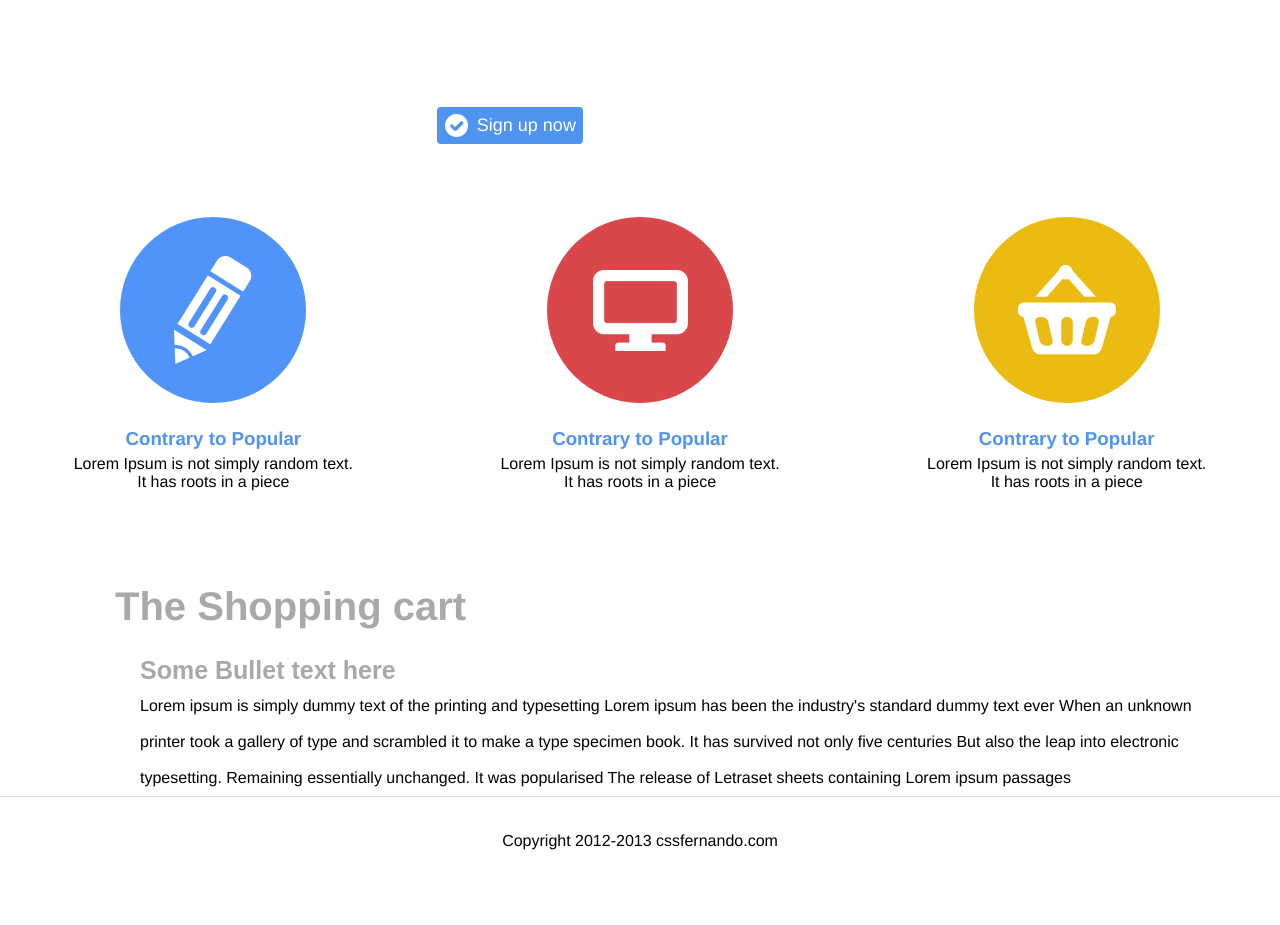
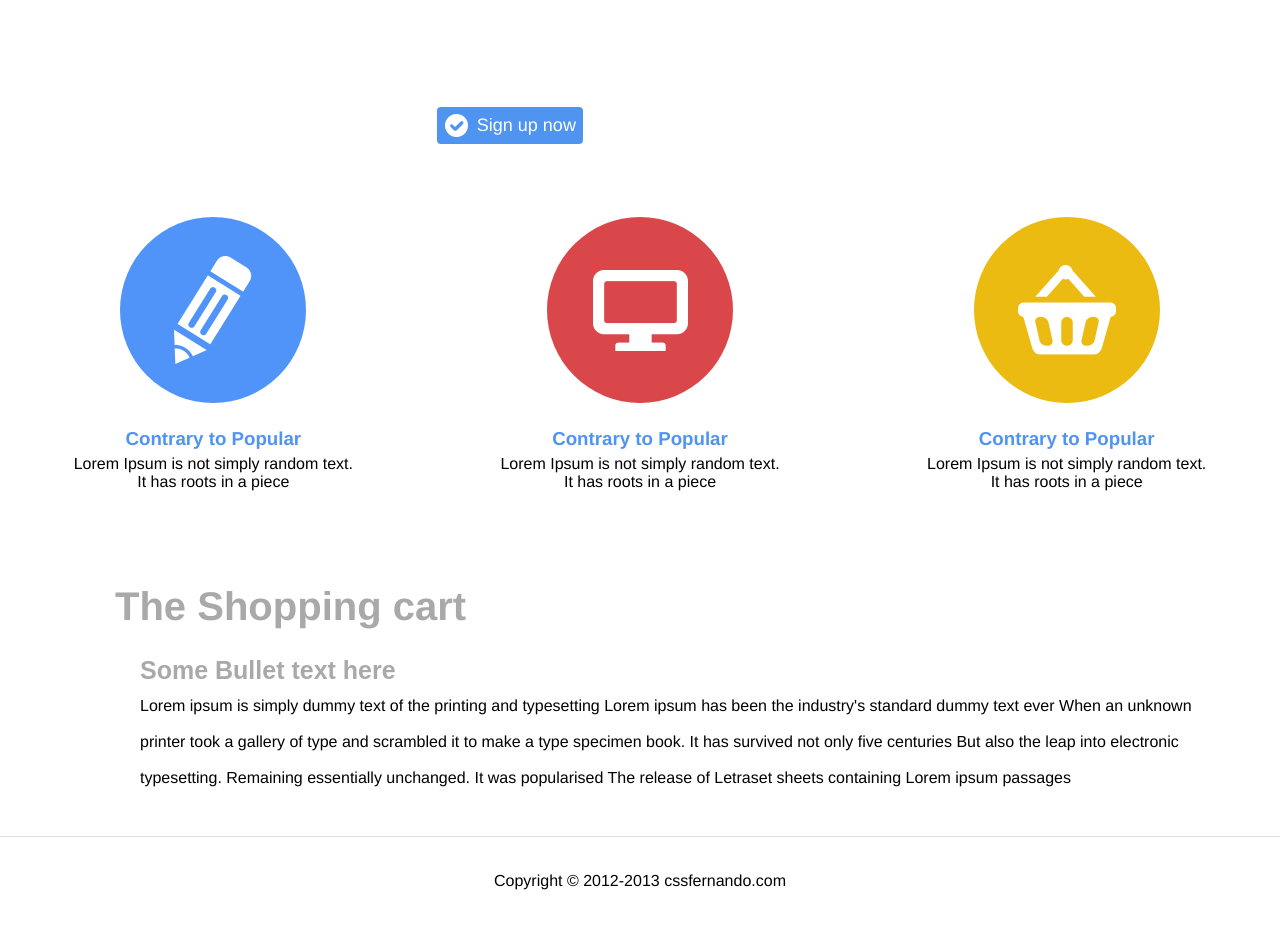
Before and after one commit to ableco/automationtraining, a plain HTML site: page main.html in a window 1280 px wide. Shown: the part 162-1087 px from the top of the page. Before the commit the page ends 1047 px from the top, so only its background shows below. Drawn offline with Linux system fonts and the light colour scheme; a script that the page names is missing.

Commit message:
Modify CSS and correct HTML issues.

```diff
--- a/main.css
+++ b/main.css
@@ -82,7 +82,6 @@ article h3 {
   color: white;
   margin-top: 25px;
 }
-}
 
 .sign-up-text{
   margin-left: 18px;
@@ -141,6 +140,7 @@ article {
   margin-right: 70px;
   border-bottom: 1px;
   border-color: darkgray;
+  padding-bottom: 40px;
 }
 
 .shopping-cart-description {
--- a/main.html
+++ b/main.html
@@ -1,5 +1,5 @@
 <!DOCTYPE html>
-<html>
+<html lang="en">
   <head>
   <meta charset="utf-8" />
   <meta http-equiv="X-UA-Compatible" content="IE=edge">
@@ -69,7 +69,7 @@
     </section>
   </section>
   <footer>
-    Copyright 2012-2013 cssfernando.com
+    Copyright © 2012-2013 cssfernando.com
   </footer>
 </body>
 </html>
```
